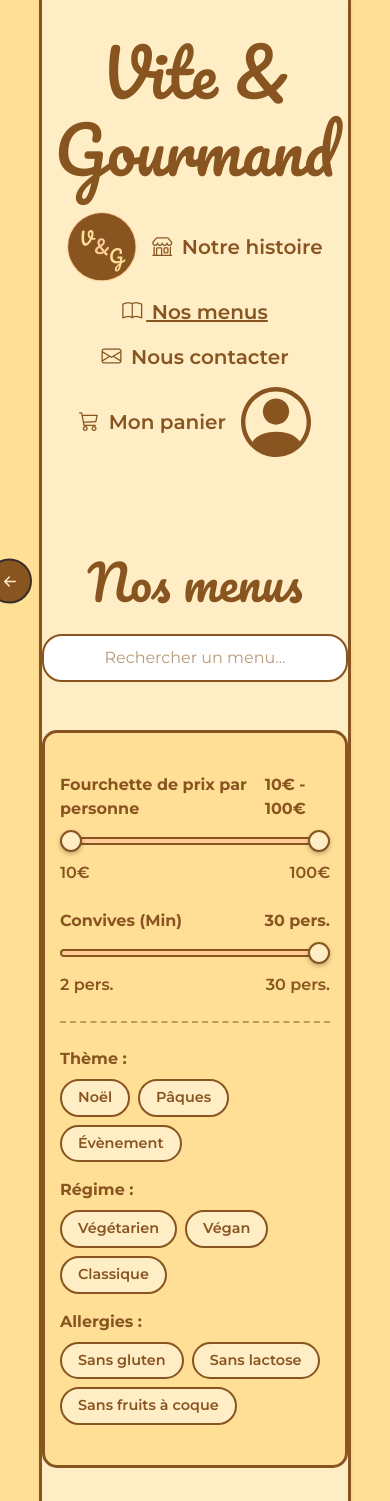
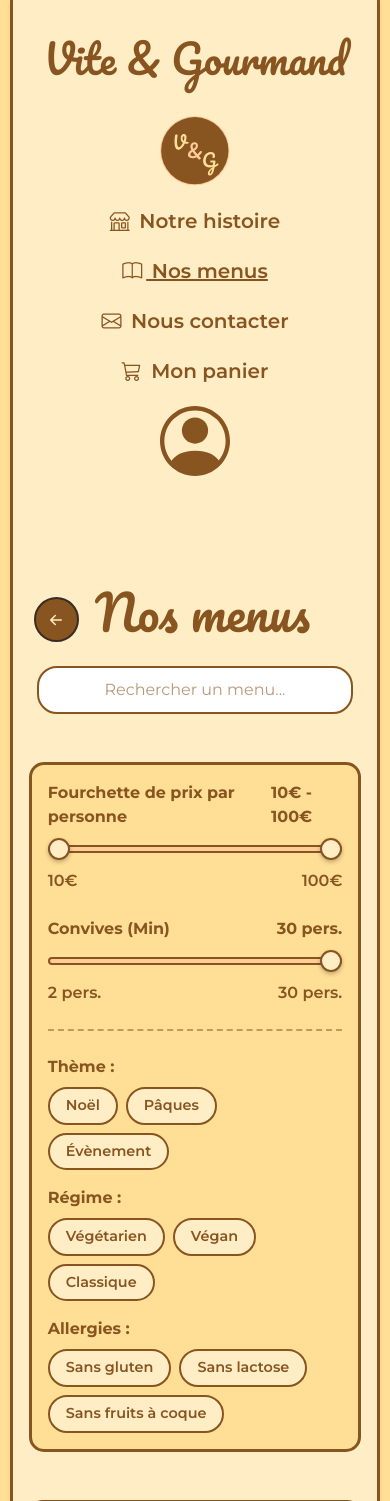
Before and after one commit to anthonymulapro-tech/Vite-Et-Gourmand, a Flask app: page /menus in a window 390 px wide. Shown: the top 1501 px of the page. Run offline with Flask 3, Linux system fonts and the light colour scheme; some libraries are stand-ins or nearby versions.

Commit message:
fix(ui): Amélioration du responsive design sur la page d'accueil et les menus

```diff
--- a/app.py
+++ b/app.py
@@ -32,6 +32,7 @@ app = Flask(
     template_folder="frontend/templates",  # Pointe vers les fichiers HTML
     static_folder="frontend/static"  # Pointe vers les fichiers CSS/JS
 )
+app.config['TEMPLATES_AUTO_RELOAD'] = True
 
 # Sécurisation des cookies et clé secrète
 app.config['SESSION_COOKIE_HTTPONLY'] = True
@@ -1466,4 +1467,4 @@ def gtc():
 # RUN
 if __name__ == '__main__':
     port = int(os.environ.get('PORT', 5000))
-    app.run(host='0.0.0.0', port=port, debug=False)
+    app.run(host='0.0.0.0', port=port, debug=os.environ.get('FLASK_DEBUG') == '1')
--- a/backend/database.py
+++ b/backend/database.py
@@ -31,7 +31,9 @@ class DatabaseManager:
                 "host": db_host,
                 "user": db_user,
                 "password": db_password,
-                "port": db_port
+                "port": db_port,
+                "charset": "utf8mb4",
+                "collation": "utf8mb4_unicode_ci"
             }
 
             # Aiven exige une connexion sécurisée (SSL)
--- a/docker-compose.yml
+++ b/docker-compose.yml
@@ -8,6 +8,8 @@ services:
     # charge automatiquement le fichier .env
     env_file:
       - .env
+    volumes:
+      - .:/app
     depends_on:
       db:
         condition: service_healthy
@@ -24,6 +26,7 @@ services:
       - MYSQL_DATABASE=vite_et_gourmand
     volumes:
       - mysql_data:/var/lib/mysql
+      - ./sql:/docker-entrypoint-initdb.d
     healthcheck:
       test: ["CMD", "mysqladmin", "ping", "-h", "localhost", "-u", "root", "-proot"]
       timeout: 20s
--- a/frontend/static/css/style.css
+++ b/frontend/static/css/style.css
@@ -1,3 +1,8 @@
+/* Règle universelle pour empêcher le débordement des boîtes */
+*, *::before, *::after {
+    box-sizing: border-box;
+}
+
 /* Variables et configuration de base */
 :root {
     /* Palette de couleurs */
@@ -356,16 +361,17 @@ input:-webkit-autofill:active {
     }
 }
 
+/* MODIFICATION 1 : Navigation empilée sur mobile */
 @media (max-width: 768px) {
     .nav-unified-container {
-        gap: 15px;
-        flex-wrap: wrap; /* Permet un retour à la ligne propre sur mobile */
+        flex-direction: column !important; /* Force l'alignement vertical */
+        gap: 20px !important;
+        padding: 10px 0;
     }
     .nav-divider {
-        display: none; /* On cache temporairement les barres verticales sur mobile pour éviter les bugs visuels */
+        display: none; /* On cache temporairement les barres verticales */
     }
 }
-
 
 .content-box {
     background-color: var(--brand-gold);
@@ -374,6 +380,28 @@ input:-webkit-autofill:active {
     padding: 40px;
     margin-left: 120px;
     margin-right: 120px;
+}
+
+/* MODIFICATION 2 : Correction de l'écrasement sur mobile et tablette */
+@media (max-width: 992px) {
+    /* Maintient le cadre visible avec un peu de marge autour */
+    .custom-layout-container {
+        width: 95%;
+        overflow-x: hidden; /* Bloque le scroll horizontal indésirable */
+    }
+
+    /* Supprime les énormes marges intérieures qui écrasent le contenu */
+    .content-box {
+        margin-left: 0;
+        margin-right: 0;
+        padding-left: 15px;
+        padding-right: 15px;
+    }
+
+    /* Empêche le titre principal de déborder de l'écran */
+    .main-title {
+        font-size: clamp(2.5rem, 8vw, 40px);
+    }
 }
 
 /* ==========================================================================
@@ -416,6 +444,10 @@ input:-webkit-autofill:active {
     border: 2px solid var(--text-dark);
     transition: background-color 0.2s ease, transform 0.2s ease;
     text-decoration: none;
+    margin-left: 15px;
+    margin-top: 15px;
+    position: relative;
+    z-index: 10;
 }
 
 .btn-back-circle:hover {
--- a/frontend/templates/base.html
+++ b/frontend/templates/base.html
@@ -24,7 +24,7 @@
             <h1 class="main-title font-pacifico text-brand-brown m-0">Vite & Gourmand</h1>
 
             <nav class="navbar custom-navbar py-2 mt-3">
-                <div class="d-flex w-100 justify-content-center align-items-center nav-unified-container">
+                <div class="d-flex flex-wrap w-100 justify-content-center align-items-center nav-unified-container">
 
                     <a href="{{ url_for('home') }}" class="text-decoration-none">
                         <img src="{{ url_for('static', filename='images/icon/Logo-V-&-G.svg') }}" alt="Logo Vite & Gourmand" class="nav-logo-img">
--- a/frontend/templates/home.html
+++ b/frontend/templates/home.html
@@ -10,7 +10,7 @@
         <img src="{{ url_for('static', filename='images/homepage/gratin_homepage.jpg') }}" alt="Gratin Dauphinois Traditionnel" class="banner-img">
     </div>
 
-    <section class="vg-box vg-box-padded vg-layout-margins mb-4">
+    <section class="vg-box p-3 p-lg-5 mx-3 mx-lg-5 mb-4">
         <h2 class="box-title font-pacifico">Traiteur réputé à Bordeaux !</h2>
         <p class="box-text text-center px-md-4">
             Depuis <strong>25 ans à Bordeaux</strong>, Julie et José mettent leur passion au service de vos papilles. Que ce soit pour un <strong>repas dominical</strong>, un grand événement comme <strong>Noël</strong> ou <strong>Pâques</strong>, ou un moment de partage entre amis, notre équipe de professionnels conçoit pour vous des <strong>menus d'exception</strong>. Savourez une cuisine passionnée et <strong>artisanale</strong>, préparée avec soin et <strong>livrée directement à votre porte</strong>. Rejoignez nos habitués et découvrez une <strong>nouvelle façon de commander</strong> vos prestations traiteur en toute simplicité.
@@ -20,7 +20,7 @@
         </div>
     </section>
 
-    <section class="vg-box vg-box-padded vg-layout-margins mb-4">
+    <section class="vg-box p-3 p-lg-5 mx-3 mx-lg-5 mb-4">
         <h2 class="box-title font-pacifico">Ils nous ont fait confiance !</h2>
 
         <div class="row g-3 justify-content-center px-md-3 mt-2">
@@ -64,7 +64,7 @@
         </div>
     </section>
 
-    <section id="contact-section" class="vg-box vg-box-padded vg-layout-margins mb-4">
+    <section id="contact-section" class="vg-box p-3 p-lg-5 mx-3 mx-lg-5 mb-4">
 
         <h2 class="box-title font-pacifico text-center mb-4">Contactez-nous !</h2>
 
--- a/frontend/templates/menus.html
+++ b/frontend/templates/menus.html
@@ -7,25 +7,33 @@
 <div class="py-5">
 
     <div class="text-center mb-4">
-        <div class="position-relative d-inline-block">
-            <a href="{{ url_for('home') }}" class="btn-back-circle position-absolute top-50 translate-middle-y" style="left: -100px;" title="Retour à l'accueil">
+        <!-- d-inline-flex garde tout le bloc au centre, align-items-center aligne parfaitement les hauteurs -->
+        <div class="d-inline-flex align-items-center">
+
+            <!-- 1. La flèche à gauche -->
+            <a href="{{ url_for('home') }}" class="btn-back-circle flex-shrink-0" title="Retour à l'accueil">
                 <svg xmlns="http://www.w3.org/2000/svg" width="24" height="24" fill="currentColor" class="bi bi-arrow-left-short" viewBox="0 0 16 16">
                     <path fill-rule="evenodd" d="M12 8a.5.5 0 0 1-.5.5H5.707l2.147 2.146a.5.5 0 0 1-.708.708l-3-3a.5.5 0 0 1 0-.708l3-3a.5.5 0 1 1 .708.708L5.707 7.5H11.5a.5.5 0 0 1 .5.5"/>
                 </svg>
             </a>
-            <h1 class="menu-main-title font-pacifico m-0">Nos menus</h1>
+
+            <!-- 2. Le titre, encadré par des marges symétriques (mx-3 ou mx-4) -->
+            <h1 class="menu-main-title font-pacifico m-0 mx-3 mx-md-4">Nos menus</h1>
+
+            <div style="width: 45px;"></div>
+
         </div>
     </div>
 
-    <div class="row justify-content-center mb-5">
-        <div class="col-md-6 col-lg-5">
+    <div class="row justify-content-center mb-5 px-4 px-md-0">
+        <div class="col-12 col-md-6 col-lg-5">
             <div class="search-wrapper">
                 <input type="text" class="form-control custom-search-input" placeholder="Rechercher un menu...">
             </div>
         </div>
     </div>
 
-    <div class="filter-section vg-box vg-box-padded vg-layout-margins mb-5">
+    <div class="filter-section vg-box p-3 p-lg-5 mx-3 mx-lg-5 mb-5">
         <div class="row g-4">
             <div class="col-md-6">
                 <label class="filter-label d-flex justify-content-between mb-2">
--- a/sql/01_create_tables.sql
+++ b/sql/01_create_tables.sql
@@ -2,6 +2,8 @@
 
 CREATE DATABASE IF NOT EXISTS vite_et_gourmand;
 USE vite_et_gourmand;
+SET NAMES utf8mb4;
+SET CHARACTER SET utf8mb4;
 
 -- Désactivation des contraintes pour pouvoir supprimer les tables sans erreur
 
--- a/sql/02_insert_data.sql
+++ b/sql/02_insert_data.sql
@@ -1,4 +1,6 @@
 USE vite_et_gourmand;
+SET NAMES utf8mb4;
+SET CHARACTER SET utf8mb4;
 
 -- 1. NETTOYAGE COMPLET (Ordre Enfant -> Parent)
 
```
Also changed, not shown: frontend/templates/detail_menu.html (+10 -7 lines), README.md.
